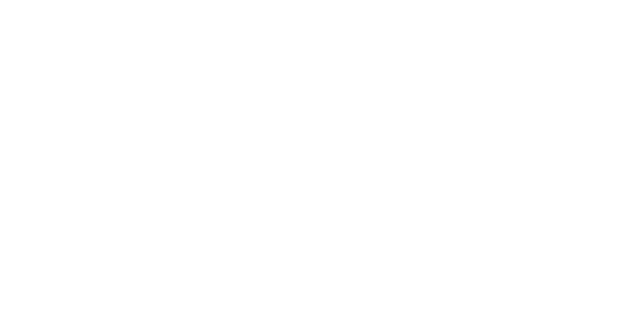
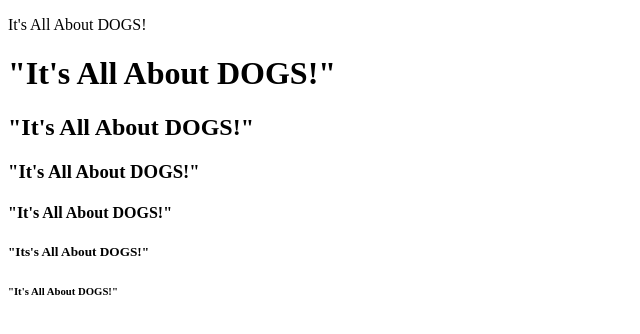
Before and after one commit to fstraz/HTML-And-CSS-Course, a plain HTML site: page Assignment 1.html in a window 1280 px wide. Shown: the whole page, without its empty margins (0-640 px from the left). Drawn offline with Linux system fonts and the light colour scheme.

Commit message:
New Changes tofile

```diff
--- a/Assignment 1.html
+++ b/Assignment 1.html
@@ -5,5 +5,12 @@
 		<meta charset="utf-8">
 	</head>
 	<body>
+		<p> It's All About DOGS!<!p>
+		<h1> "It's All About DOGS!" </h1>
+		<h2> "It's All About DOGS!"</h2>
+		<h3> "It's All About DOGS!" </h3>
+		<h4> "It's All About DOGS!" </h4>
+		<h5> "Its's All About DOGS!" </h5>
+		<h6> "It's All About DOGS!" </h6>
 	</body>
 </html>
```
